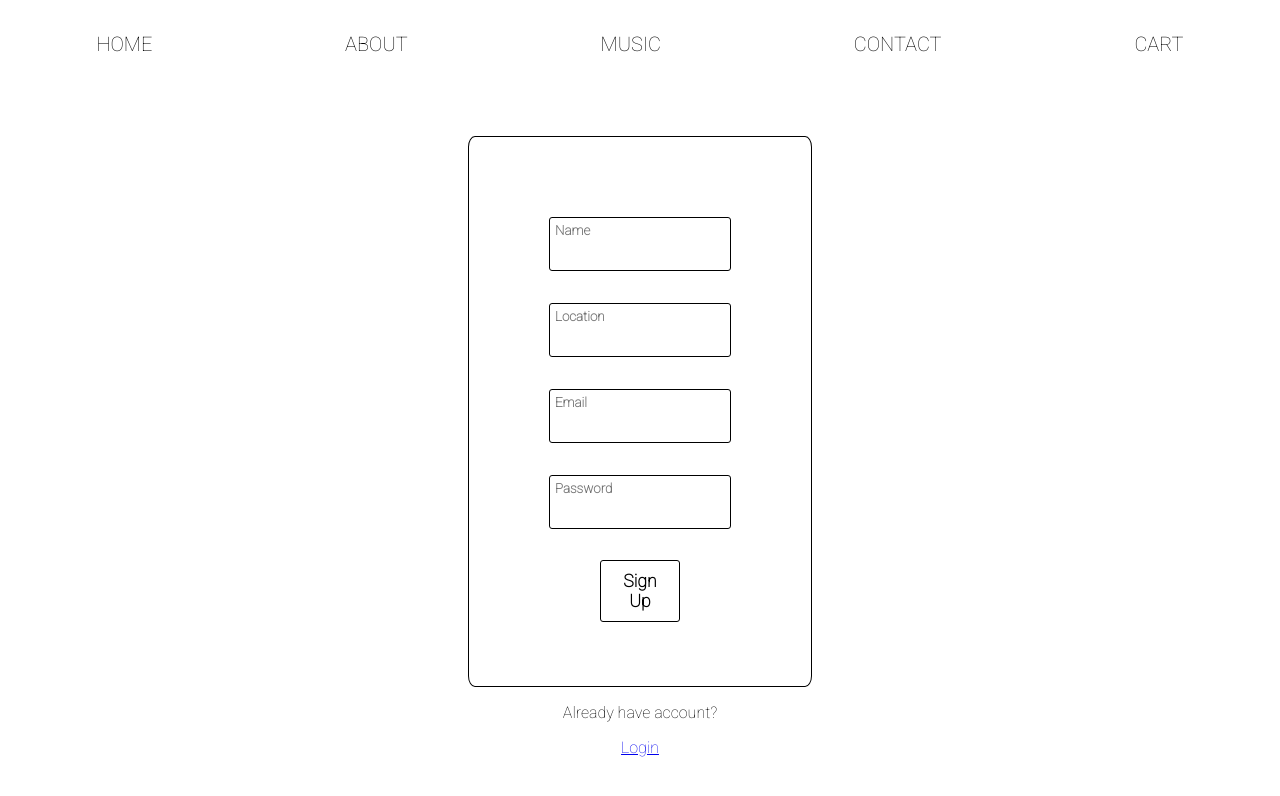
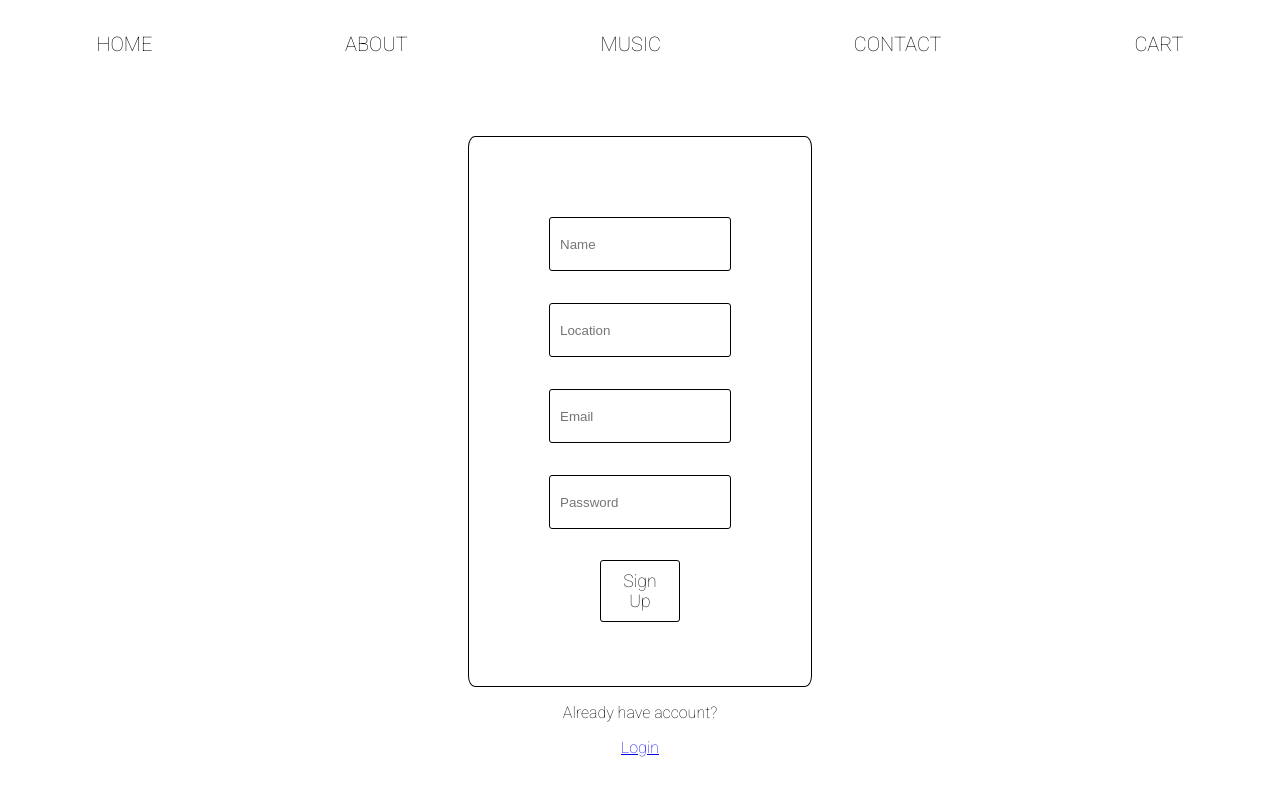
Before and after one commit to zacjjohnson/producerfrontend, a React (Create React App) app: page /signup in a window 1280 px wide. Shown: the top 796 px of the page. Built offline with nearby package versions, Linux system fonts and the light colour scheme; no server answers.

Commit message:
removed broken placeholder

```diff
--- a/src/components/contact/contact.styles.css
+++ b/src/components/contact/contact.styles.css
@@ -46,27 +46,7 @@
     height: 10rem;
 }
 
-::placeholder {
-    position: absolute;
-    top: 0;
-    left: 0;
-    padding: 5px;
 
-  }
-
-  input[type="text"] {
-    white-space: normal;
-  }
-
-
-
-.sign-up-container input,
-.sign-up-container button,
-.input-form-message {
-
-    font-family: 'Roboto', sans-serif;
-    font-weight: bold;
-}
 
 
 
```
